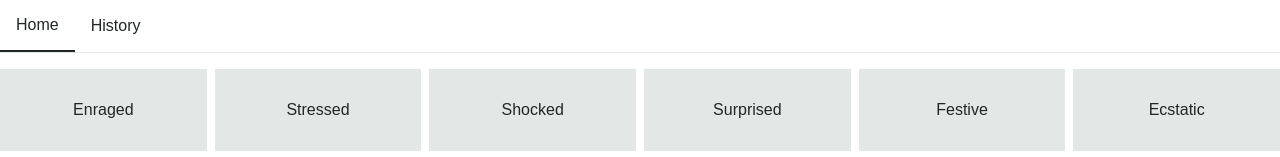
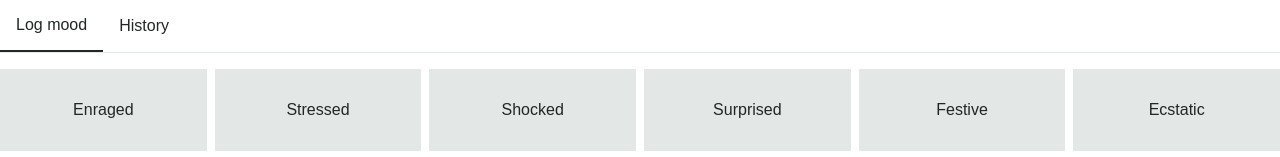
Before and after one commit to itsbrittaleigh/mood-tracker, a React (Vite) app: page / in a window 1280 px wide. Shown: the top 157 px of the page. Built offline with nearby package versions, Linux system fonts and the light colour scheme.

Commit message:
✨ feat: renaming home to log

```diff
--- a/src/components/Header.tsx
+++ b/src/components/Header.tsx
@@ -20,7 +20,7 @@ const NavItem = styled(NavLink)`
 const Header = () => (
   <header>
     <NavMenu>
-      <NavItem to="/">Home</NavItem>
+      <NavItem to="/">Log mood</NavItem>
       <NavItem to="/history">History</NavItem>
     </NavMenu>
   </header>
--- a/src/main.tsx
+++ b/src/main.tsx
@@ -1,7 +1,7 @@
 import { StrictMode } from 'react';
 import { createRoot } from 'react-dom/client';
 import { BrowserRouter, Route, Routes } from 'react-router';
-import Home from './pages/Home';
+import Log from './pages/Log';
 import History from './pages/History';
 import './index.css';
 
@@ -10,7 +10,7 @@ createRoot(root!).render(
   <StrictMode>
     <BrowserRouter>
       <Routes>
-        <Route index element={<Home />} />
+        <Route index element={<Log />} />
         <Route path="history" element={<History />} />
       </Routes>
     </BrowserRouter>
--- a/src/pages/Home.tsx
+++ b/src/pages/Log.tsx
@@ -37,7 +37,7 @@ interface MoodForm {
   moods: string[];
 }
 
-const Home = () => {
+const Log = () => {
   const { register, handleSubmit, reset } = useForm<MoodForm>();
 
   return (
@@ -98,4 +98,4 @@ const Home = () => {
   }
 };
 
-export default Home;
+export default Log;
```
